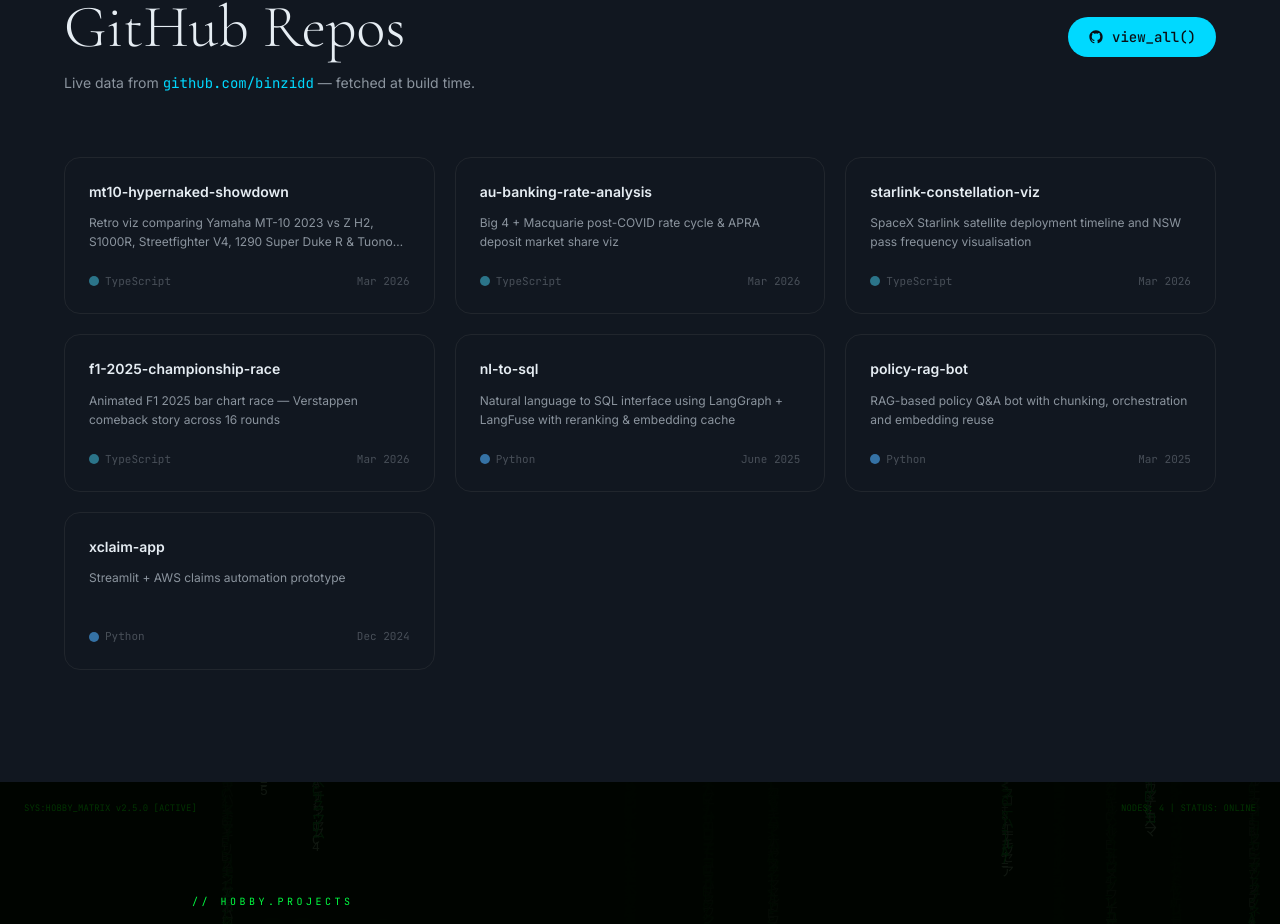
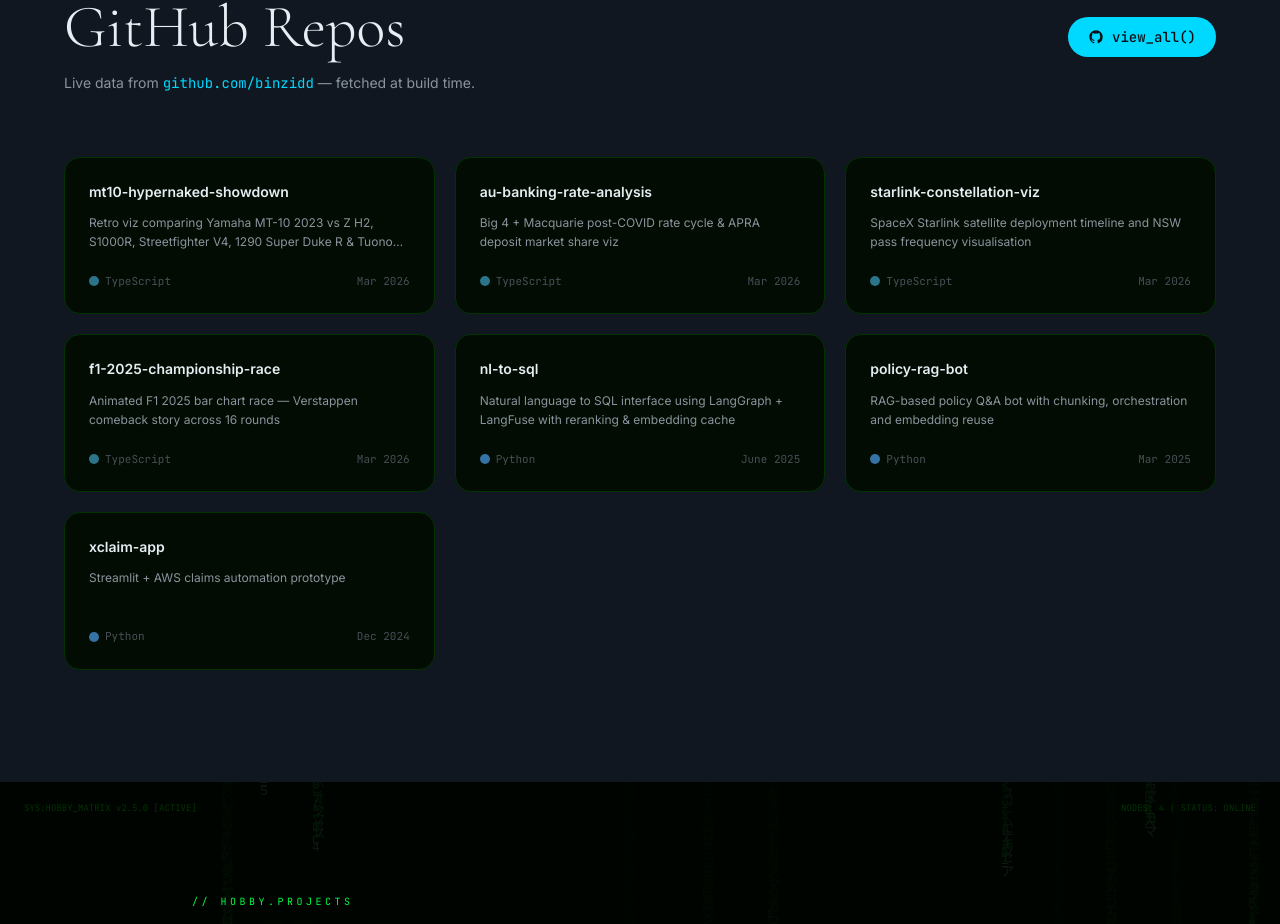
Before and after one commit to binzidd/binzidd.github.io, a Next.js app: page / in a window 1280 px wide. Shown: the part 5633-6557 px from the top of the page. Built offline with nearby package versions, Linux system fonts and the light colour scheme; no server answers.

Commit message:
Update GitHubRepoGrid.tsx

```diff
--- a/components/GitHubRepoGrid.tsx
+++ b/components/GitHubRepoGrid.tsx
@@ -29,8 +29,8 @@
       rel="noopener noreferrer"
       variants={cardVariants}
       className="group block rounded-2xl p-6"
-      style={{ background: "#111720", border: "1px solid #21262D", textDecoration: "none" }}
-      whileHover={{ y: -5, boxShadow: "0 12px 32px rgba(0,217,255,0.06), 0 0 0 1px rgba(0,217,255,0.15)", borderColor: "rgba(0,217,255,0.2)" }}
+      style={{ background: "#020c02", border: "1px solid #003300", textDecoration: "none" }}
+      whileHover={{ y: -5, boxShadow: "0 12px 32px rgba(0,255,65,0.06), 0 0 0 1px rgba(0,255,65,0.15)", borderColor: "rgba(0,255,65,0.2)" }}
       transition={{ duration: 0.25 }}
     >
       <div className="flex items-start justify-between mb-3">
@@ -39,7 +39,7 @@
         </h3>
         <div className="opacity-0 group-hover:opacity-100 transition-opacity flex-shrink-0 mt-0.5">
           <svg width="14" height="14" viewBox="0 0 14 14" fill="none">
-            <path d="M1 13L13 1M13 1H5M13 1V9" stroke="#00D9FF" strokeWidth="1.5" strokeLinecap="round" strokeLinejoin="round" />
+            <path d="M1 13L13 1M13 1H5M13 1V9" stroke="#00FF41" strokeWidth="1.5" strokeLinecap="round" strokeLinejoin="round" />
           </svg>
         </div>
       </div>
```
